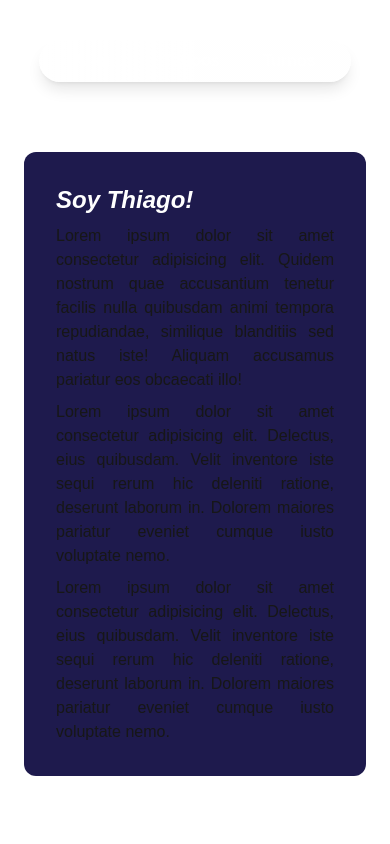
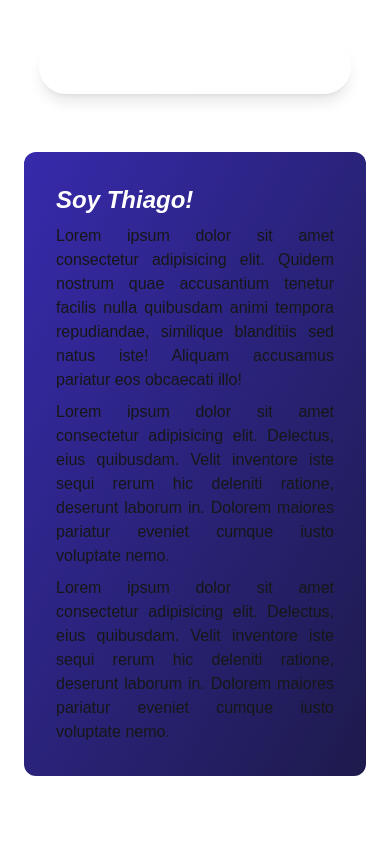
Before and after one commit to ValenGu1t0/instaguera, a Next.js app in the folder frontend/: page / in a window 390 px wide. Shown: the top 844 px of the page. Built offline with nearby package versions, Linux system fonts and the light colour scheme.

Commit message:
Update UI + Seguridad

```diff
--- a/frontend/src/app/admin/layout.tsx
+++ b/frontend/src/app/admin/layout.tsx
@@ -4,7 +4,7 @@ export default function AdminLayout({ children }: { children: React.ReactNode })
 
     return (
         <ProtectedRoute roles={["ADMIN", "DUENO"]}>
-            <div className="p-4">{children}</div>
+            {children}
         </ProtectedRoute>
     );
 }
--- a/frontend/src/app/admin/page.tsx
+++ b/frontend/src/app/admin/page.tsx
@@ -1,7 +1,5 @@
 
 export default function Admin() {
-
-
 
     return (
         <div>
--- a/frontend/src/app/login/page.tsx
+++ b/frontend/src/app/login/page.tsx
@@ -9,6 +9,7 @@ import { Input } from "@/components/ui/input";
 import { Label } from "@/components/ui/label";
 import { Card, CardContent, CardDescription, CardHeader, CardTitle } from "@/components/ui/card";
 import { toast } from "sonner";
+import { Eye, EyeOff } from "lucide-react";
 
 const API_URL = process.env.NEXT_PUBLIC_API_URL;
 
@@ -17,7 +18,8 @@ export default function LoginPage() {
   const [email, setEmail] = useState("");
   const [password, setPassword] = useState("");
   const [error, setError] = useState("");
-  const [loading, setLoading] = useState(false); // Estado para el loading del botón
+  const [loading, setLoading] = useState(false);
+  const [showPassword, setShowPassword] = useState(false);
   const router = useRouter();
   const login = useAuthStore((state) => state.login);
 
@@ -43,9 +45,8 @@ export default function LoginPage() {
       const data: AuthResponse = await res.json();
 
       login(data.token, data.user);
-      console.log(data.user);
       toast.success("Usuario logueado correctamente!")
-      router.push("/");             // home o lo que sea que quiera despues je
+      router.push("/");
 
     } catch (err) {
 
@@ -90,20 +91,35 @@ export default function LoginPage() {
               />
             </div>
 
-            {/* Password */}
+            {/* Contraseña con botón de mostrar/ocultar */}
             <div>
               <Label htmlFor="password" className="text-gray-200">
                 Contraseña
               </Label>
+              <div className="relative mt-1">
                 <Input
                   id="password"
-                type="password"
+                  type={showPassword ? "text" : "password"}
                   value={password}
                   onChange={(e) => setPassword(e.target.value)}
                   placeholder="********"
                   required
-                className="mt-1 bg-gray-800 border-gray-600 text-white placeholder-gray-400 focus:border-violet-500 focus:ring-violet-500"
+                  className="w-full bg-gray-800 border-gray-600 text-white placeholder-gray-400 pr-10 focus:border-blue-500 focus:ring-blue-500" // Añadido 'pr-10' para dejar espacio al icono
                 />
+                <Button
+                  type="button"
+                  onClick={() => setShowPassword(!showPassword)}
+                  variant="ghost"
+                  size="sm"
+                  className="absolute inset-y-0.5 cursor-pointer right-0 flex items-center px-3 text-gray-400 hover:text-gray-200"
+                >
+                  {showPassword ? (
+                    <EyeOff className="h-4 w-4" aria-label="Ocultar contraseña" />
+                  ) : (
+                    <Eye className="h-4 w-4" aria-label="Mostrar contraseña" />
+                  )}
+                </Button>
+              </div>
             </div>
 
             {error && (
--- a/frontend/src/app/page.tsx
+++ b/frontend/src/app/page.tsx
@@ -6,13 +6,13 @@ export default function Home() {
 
   return (
 
-    <div className="min-h-screen mt-32">
+    <div className="min-h-screen mt-32 ">
 
       <NavBar />
 
       <Hero />
 
-      <div className="p-20 my-12 sm:my-20 flex flex-row items-center justify-center bg-indigo-950 font-semibold text-4xl">
+      <div className="p-20 my-12 sm:my-20 flex flex-row items-center justify-center bg-gradient-to-br from-gray-900 to-black font-semibold text-4xl">
         <h2 className="text-center text-white">ÚLTIMOS TATUAJES</h2>
       </div>
 
--- a/frontend/src/components/Hero.tsx
+++ b/frontend/src/components/Hero.tsx
@@ -6,7 +6,7 @@ export default function Hero() {
     <div className="flex flex-col sm:flex-row gap-4 p-6 sm:p-8">
 
         {/* Parrafo de Introducción */}
-        <div className="w-full sm:w-1/2 gap-2 flex flex-col text-justify rounded-xl p-8 bg-gradient-to-tr bg-indigo-950">
+        <div className="w-full sm:w-1/2 gap-2 flex flex-col text-justify rounded-xl p-8 bg-gradient-to-br from-indigo-800 to-indigo-950">
             <h1 className="text-2xl font-bold italic text-white">Soy Thiago!</h1>
             <p>Lorem ipsum dolor sit amet consectetur adipisicing elit. Quidem nostrum quae accusantium tenetur facilis nulla quibusdam animi tempora repudiandae, similique blanditiis sed natus iste! Aliquam accusamus pariatur eos obcaecati illo!</p>
             <p>Lorem ipsum dolor sit amet consectetur adipisicing elit. Delectus, eius quibusdam. Velit inventore iste sequi rerum hic deleniti ratione, deserunt laborum in. Dolorem maiores pariatur eveniet cumque iusto voluptate nemo.</p>
--- a/frontend/src/components/NavBar.tsx
+++ b/frontend/src/components/NavBar.tsx
@@ -1,20 +1,26 @@
 "use client";
 
 import { useEffect, useState } from "react";
+import { useRouter } from "next/navigation";
+import { useAuthStore } from "@/store/auth";
+import { LogOut, User } from "lucide-react";
+import { Button } from "@/components/ui/button";
 import Link from "next/link";
+import { toast } from "sonner";
 
 export default function NavBar() {
 
   const [visible, setVisible] = useState(true);
   const [lastScrollY, setLastScrollY] = useState(0);
 
+  const router = useRouter();
+  const { token, logout } = useAuthStore();
+
   const controlNavbar = () => {
     if (typeof window !== "undefined") {
       if (window.scrollY > lastScrollY) {
-        // scrolleando hacia abajo -> ocultar navbar
         setVisible(false);
       } else {
-        // scrolleando hacia arriba -> mostrar navbar
         setVisible(true);
       }
       setLastScrollY(window.scrollY);
@@ -30,6 +36,12 @@ export default function NavBar() {
     }
   }, [lastScrollY]);
 
+  const handleLogout = () => {
+    toast.error("Usuario deslogueado")
+    logout();
+    router.push("/login");
+  };
+
   return (
     <nav
       className={`fixed top-10 left-1/2 z-50 w-[80%] max-w-5xl -translate-x-1/2
@@ -37,7 +49,8 @@ export default function NavBar() {
       bg-gradient-to-r from-white/20 via-white/10 to-white/10
       backdrop-blur-xl shadow-lg border border-white/20
       flex flex-row px-4 py-2 sm:px-8 sm:py-4 sm:justify-between md:w-1/2 md:gap-8
-      ${visible ? "translate-y-0" : "-translate-y-32"}`}
+      ${visible ? "translate-y-0" : "-translate-y-32"}
+      items-center`}
     >
       {/* Logo */}
       <Link href="/" className="text-xl font-semibold italic text-white hidden sm:flex">
@@ -45,11 +58,40 @@ export default function NavBar() {
       </Link>
 
       {/* Links */}
-      <ul className="w-full flex items-center justify-evenly gap-6 font-semibold text-white">
-        <li><Link href="/" className="hover:text-indigo-500 transition md:text-lg">About</Link></li>
-        <li><Link href="#tattoos" className="hover:text-indigo-500 transition md:text-lg">Tattoos</Link></li>
-        <li><Link href="/register" className="hover:text-indigo-500 transition md:text-lg">Turnos</Link></li>
+      <ul className="w-full flex items-center justify-evenly gap-4 sm:gap-6 font-semibold text-white">
+        <li><Link href="/" className="hover:text-indigo-500 transition text-md md:text-lg">About</Link></li>
+        <li className="hidden sm:flex"><Link href="#tattoos" className="hover:text-indigo-500 transition text-md md:text-lg">Tattoos</Link></li>
+        <li><Link href="/register" className="hover:text-indigo-500 transition text-md md:text-lg">Turnos</Link></li>
       </ul>
+
+      {/* Ícono de usuario / logout */}
+      <div className="flex items-center ml-auto">
+
+        {/* Si hay un user logueado.. */}
+        {token ? (
+          <Button
+            variant="ghost"
+            size="icon"
+            onClick={handleLogout}
+            className="text-white hover:bg-white/20 hover:text-red-400 cursor-pointer"
+            title="Cerrar Sesión"
+          >
+            <LogOut className="h-5 w-5" />
+          </Button>
+        ) : (
+          <Button
+            asChild
+            variant="ghost"
+            size="icon"
+            className="text-white hover:bg-white/20 hover:text-indigo-400"
+            title="Iniciar Sesión / Registrarse"
+          >
+            <Link href="/login">
+              <User className="h-5 w-5" />
+            </Link>
+          </Button>
+        )}
+      </div>
     </nav>
   );
 }
--- a/frontend/src/components/ProtectedRoute.tsx
+++ b/frontend/src/components/ProtectedRoute.tsx
@@ -6,34 +6,41 @@ import { ReactNode, useEffect, useState } from "react";
 
 interface ProtectedRouteProps {
   children: ReactNode;
-  roles?: string[]; // opcional: ["ADMIN"], ["CLIENTE"], etc
+  roles?: string[];
 }
 
 export default function ProtectedRoute({ children, roles }: ProtectedRouteProps) {
 
     const { token, user } = useAuthStore();
     const router = useRouter();
+    const [loading, setLoading] = useState(true);
     const [isAuthorized, setIsAuthorized] = useState(false);
 
     useEffect(() => {
-        // Si no hay token, redirigimos al login
+
         if (!token) {
-            router.replace("/login");
-            return;
+        router.replace("/login");
+        return;
         }
 
-        // Si hay roles definidos y el usuario no cumple
         if (roles && user && !roles.includes(user.role)) {
-            router.replace("/"); // o a una página 403
-            return;
+        router.replace("/"); // o /403 si tenés una página de error
+        return;
         }
 
         setIsAuthorized(true);
+        setLoading(false);
     }, [token, user, roles, router]);
 
-    if (!isAuthorized) {
-        return null; // o un spinner de carga
+    if (loading) {
+        return (
+        <div className="flex items-center justify-center h-screen">
+            <p className="text-lg text-indigo-500">Cargando...</p>
+        </div>
+        );
     }
+
+    if (!isAuthorized) return null;
 
     return <>{children}</>;
 }
--- a/frontend/src/store/auth.ts
+++ b/frontend/src/store/auth.ts
@@ -9,10 +9,12 @@ interface AuthState {
 }
 
 export const useAuthStore = create<AuthState>((set) => ({
-
-  // Podemos importar estas dos variables para autenticación o ruteo
+  // Guardamos token y user desde localStorage si existen
   token: typeof window !== "undefined" ? localStorage.getItem("token") : null,
-  user: null,
+  user:
+    typeof window !== "undefined" && localStorage.getItem("user")
+      ? JSON.parse(localStorage.getItem("user") as string)
+      : null,
 
   login: (token, user) => {
     localStorage.setItem("token", token);
@@ -25,5 +27,4 @@ export const useAuthStore = create<AuthState>((set) => ({
     localStorage.removeItem("user");
     set({ token: null, user: null });
   },
-
 }));
```
Lines whose indentation alone changed are shown as unchanged.
